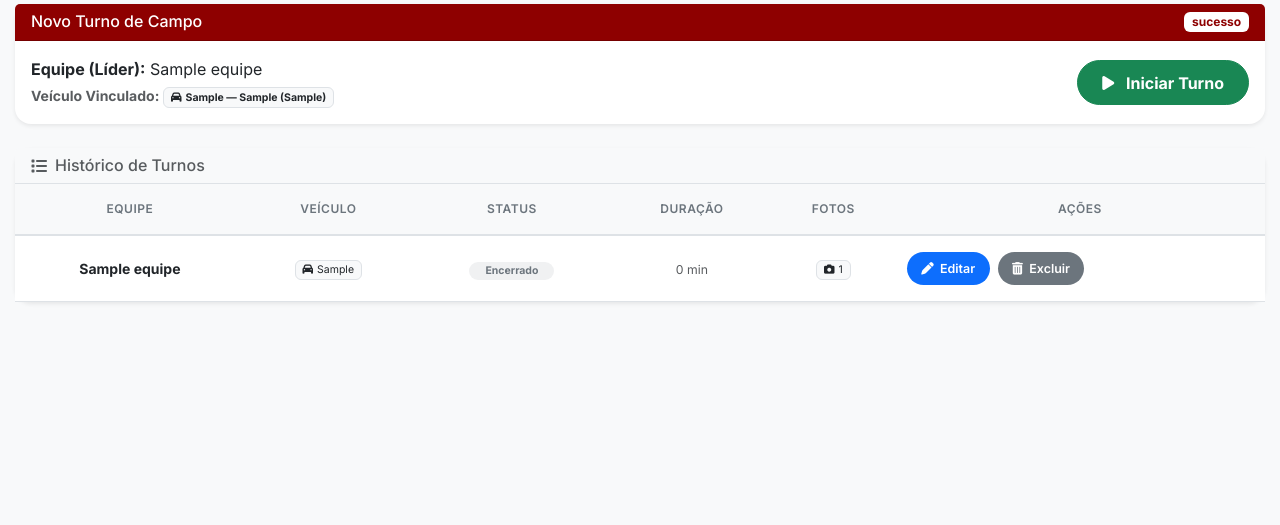
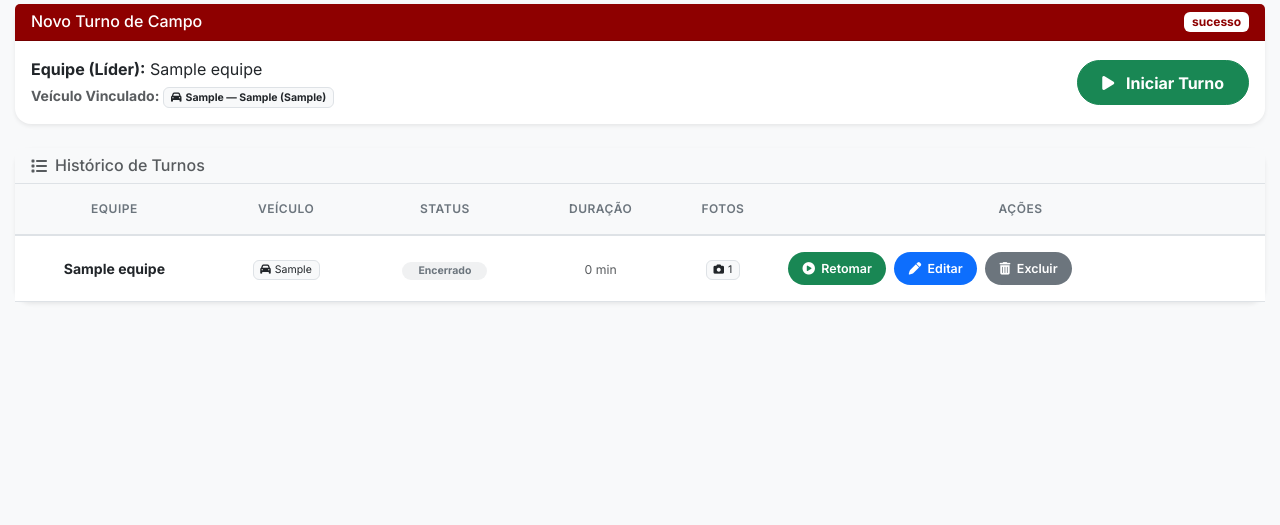
Before and after one commit to panfletagemrelampago/gestao, a Flask app: page /auditorias/turnos/1 in a window 1280 px wide. Shown: the part 174-699 px from the top of the page. Run offline with Flask 3, Linux system fonts and the light colour scheme; a user stored in the database is signed in; tables that the repository leaves empty hold one stand-in row (values such as "Sample post").

Commit message:
Update turnos.html

```diff
--- a/app/templates/auditorias/turnos.html
+++ b/app/templates/auditorias/turnos.html
@@ -92,7 +92,7 @@
     }
     #lista-turnos .table tbody td { vertical-align: middle; padding: 0.75rem 1rem; }
 
-    /* ── Botões de ação (ESTÉTICA CORRIGIDA) ── */
+    /* ── Botões de ação ── */
     .btn-turno {
         display: inline-flex; align-items: center; gap: 0.4rem;
         font-size: 0.78rem; font-weight: 600; padding: 0.45rem 0.9rem;
@@ -100,9 +100,10 @@
         transition: all 0.2s; white-space: nowrap; color: #fff !important;
     }
     .btn-turno:hover { opacity: 0.85; transform: translateY(-1px); box-shadow: 0 2px 5px rgba(0,0,0,0.1); }
-    .btn-turno-parar { background: #dc3545; }
-    .btn-turno-editar { background: #0d6efd; }
-    .btn-turno-excluir { background: #6c757d; }
+    .btn-turno-parar    { background: #dc3545; }
+    .btn-turno-retomar  { background: #198754; }
+    .btn-turno-editar   { background: #0d6efd; }
+    .btn-turno-excluir  { background: #6c757d; }
 
     .acoes-turno { display: flex; flex-wrap: wrap; gap: 0.5rem; align-items: center; }
 </style>
@@ -155,7 +156,11 @@
                 let acoes = '<div class="acoes-turno">';
                 {% if current_user.tipo_usuario in ['admin', 'equipe'] %}
                 if (t.status === 'ativo') {
+                    // Turno ativo: mostrar Parar, Editar, Excluir
                     acoes += `<button onclick="encerrar(${t.id})" class="btn-turno btn-turno-parar"><i class="fas fa-stop-circle"></i> Parar</button>`;
+                } else {
+                    // Turno encerrado: mostrar Retomar
+                    acoes += `<button onclick="retomar(${t.id})" class="btn-turno btn-turno-retomar"><i class="fas fa-play-circle"></i> Retomar</button>`;
                 }
                 acoes += `<button onclick="editar(${t.id})" class="btn-turno btn-turno-editar"><i class="fas fa-pen"></i> Editar</button>`;
                 acoes += `<button onclick="excluir(${t.id})" class="btn-turno btn-turno-excluir"><i class="fas fa-trash-alt"></i> Excluir</button>`;
@@ -182,15 +187,52 @@
 
     async function encerrar(id) {
         if (confirm('Deseja encerrar este turno?')) {
-            await fetch('/auditorias/turno/encerrar/' + id);
-            carregarTurnos();
+            try {
+                const resp = await fetch('/auditorias/turno/encerrar/' + id);
+                const data = await resp.json();
+                if (data.status === 'sucesso') {
+                    carregarTurnos();
+                } else {
+                    alert('Erro ao encerrar turno: ' + (data.mensagem || 'Tente novamente.'));
+                }
+            } catch (err) {
+                console.error('Erro ao encerrar turno:', err);
+                alert('Erro de comunicação. Tente novamente.');
+            }
+        }
+    }
+
+    async function retomar(id) {
+        if (confirm('Deseja retomar este turno? O turno ativo atual (se houver) será encerrado.')) {
+            try {
+                const resp = await fetch('/auditorias/turno/retomar/' + id);
+                const data = await resp.json();
+                if (data.status === 'sucesso') {
+                    carregarTurnos();
+                } else {
+                    alert('Erro ao retomar turno: ' + (data.mensagem || 'Tente novamente.'));
+                }
+            } catch (err) {
+                console.error('Erro ao retomar turno:', err);
+                alert('Erro de comunicação. Tente novamente.');
+            }
         }
     }
 
     async function excluir(id) {
         if (confirm('Deseja excluir este turno? Esta ação não pode ser desfeita.')) {
-            await fetch('/auditorias/turno/excluir/' + id);
-            carregarTurnos();
+            try {
+                const resp = await fetch('/auditorias/turno/excluir/' + id);
+                const data = await resp.json();
+                if (data.status === 'sucesso') {
+                    carregarTurnos();
+                } else {
+                    alert('Erro ao excluir turno: ' + (data.mensagem || 'Tente novamente.'));
+                }
+            } catch (err) {
+                console.error('Erro ao excluir turno:', err);
+                alert('Erro de comunicação. Tente novamente.');
+            }
         }
     }
 
```
